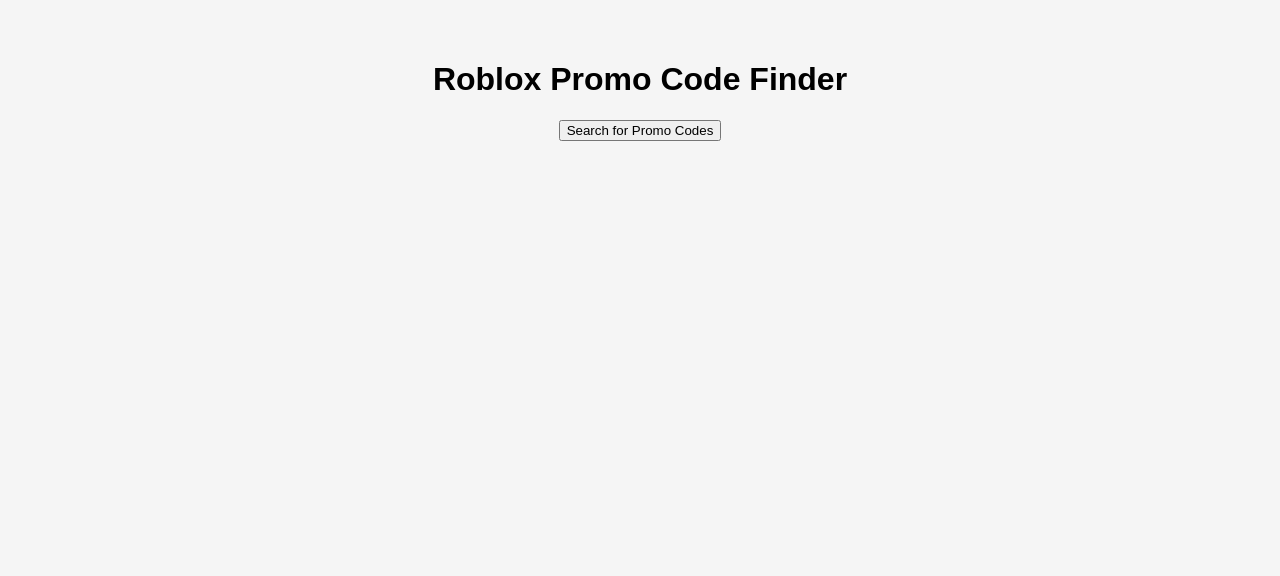
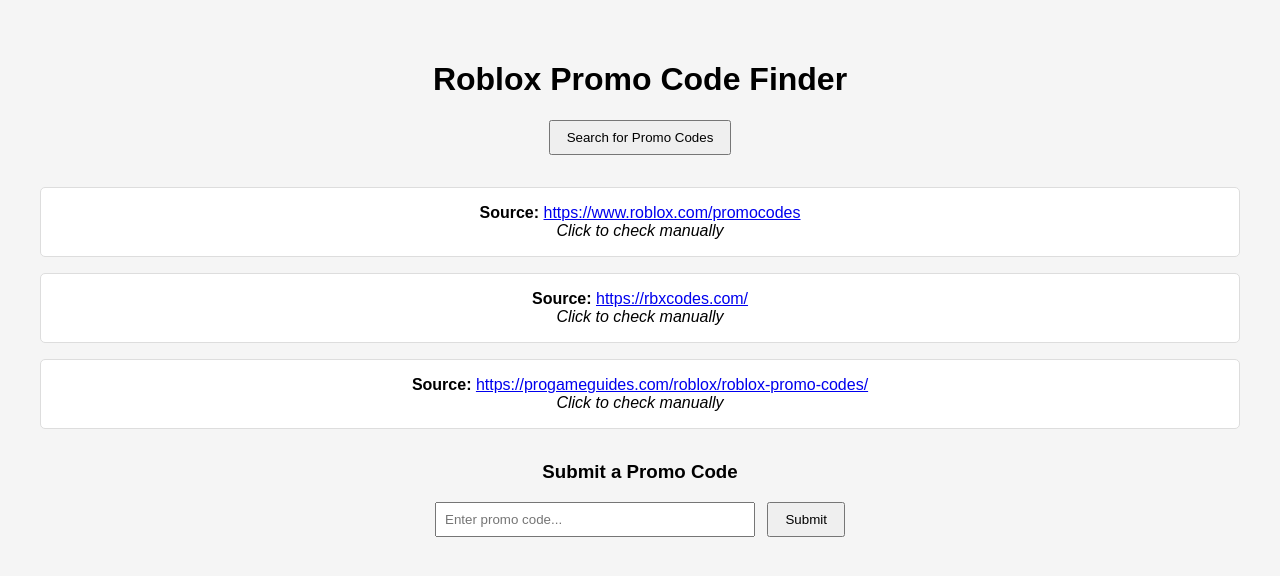
Before and after one commit to DeaconM06/roblox-promo-finder, a plain HTML site: page index.html in a window 1280 px wide. Drawn offline with Linux system fonts and the light colour scheme.

Commit message:
Update index.html

```diff
--- a/index.html
+++ b/index.html
@@ -21,6 +21,17 @@
       margin-bottom: 1rem;
       border-radius: 5px;
     }
+    form {
+      margin-top: 2rem;
+    }
+    input[type="text"] {
+      padding: 0.5rem;
+      width: 300px;
+      margin-right: 0.5rem;
+    }
+    button {
+      padding: 0.5rem 1rem;
+    }
   </style>
 </head>
 <body>
@@ -28,12 +39,19 @@
   <button onclick="fetchPromoCodes()">Search for Promo Codes</button>
   <div id="results"></div>
 
+  <form onsubmit="submitCode(event)">
+    <h3>Submit a Promo Code</h3>
+    <input type="text" id="userCode" placeholder="Enter promo code..." required />
+    <button type="submit">Submit</button>
+  </form>
+
   <script>
+    const userCodes = [];
+
     async function fetchPromoCodes() {
       const results = document.getElementById('results');
       results.innerHTML = '<p>Searching...</p>';
 
-      // Example list of sources (placeholder for now)
       const sources = [
         'https://www.roblox.com/promocodes',
         'https://rbxcodes.com/',
@@ -46,8 +64,27 @@
         })
       );
 
-      results.innerHTML = promoData.join('');
+      const submittedCodes = userCodes.map(code => `<div class='code'><strong>User Submitted Code:</strong> ${code}</div>`);
+
+      results.innerHTML = promoData.concat(submittedCodes).join('');
     }
+
+    function submitCode(event) {
+      event.preventDefault();
+      const codeInput = document.getElementById('userCode');
+      const newCode = codeInput.value.trim();
+      if (newCode) {
+        userCodes.push(newCode);
+        codeInput.value = '';
+        fetchPromoCodes();
+      }
+    }
+
+    // Auto-refresh every 10 minutes
+    setInterval(fetchPromoCodes, 10 * 60 * 1000);
+
+    // Initial load
+    fetchPromoCodes();
   </script>
 </body>
 </html>
```
